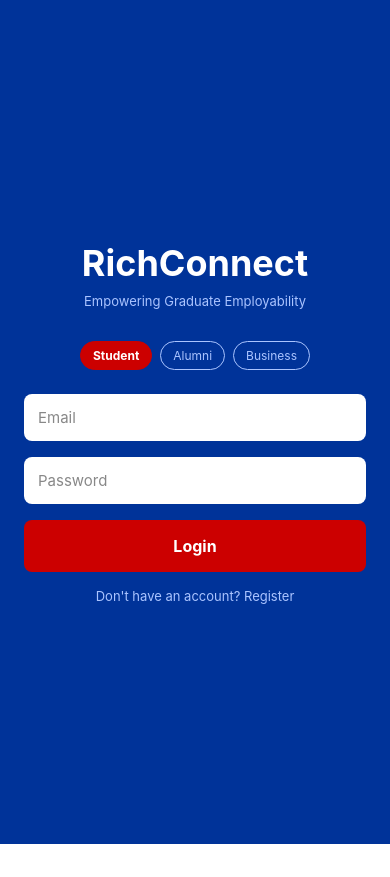
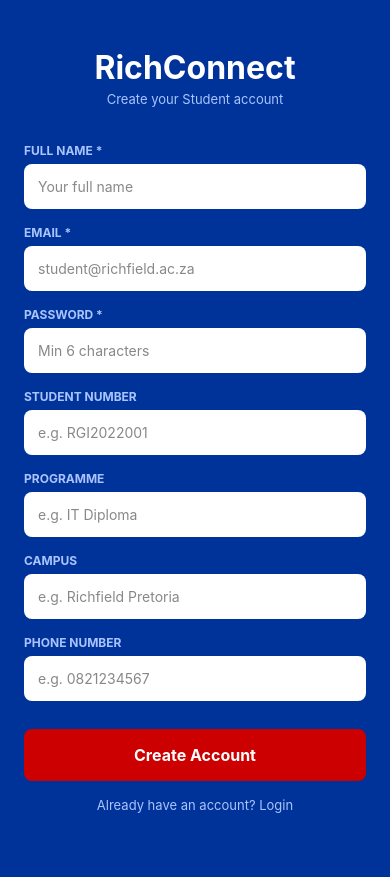
Before and after one commit to 24NgoashengMartin/RichConnect, a React Native app: screen /Register in a window 390 px wide. Before the commit the page ends 844 px from the top, so only its background shows below. Built offline with nearby package versions, Linux system fonts and the light colour scheme.

Commit message:
Dashboard shows real user name from Firestore

```diff
--- a/App.js
+++ b/App.js
@@ -21,6 +21,7 @@
 import SettingsScreen from './screens/SettingsScreen';
 import OnboardingScreen from './screens/OnboardingScreen';
 import CVUploadScreen from './screens/CVUploadScreen';
+import RegisterScreen from './screens/RegisterScreen';
 
 const Stack = createStackNavigator();
 
@@ -48,6 +49,7 @@
         <Stack.Screen name="Settings" component={SettingsScreen} />
         <Stack.Screen name="Onboarding" component={OnboardingScreen} />
         <Stack.Screen name="CVUpload" component={CVUploadScreen} />
+        <Stack.Screen name="Register" component={RegisterScreen} />
       </Stack.Navigator>
     </NavigationContainer>
   );
--- a/screens/LoginScreen.js
+++ b/screens/LoginScreen.js
@@ -1,17 +1,14 @@
 import React, { useState } from 'react';
 import { View, Text, TextInput, TouchableOpacity, StyleSheet, KeyboardAvoidingView, Platform, Alert } from 'react-native';
-import { signInWithEmailAndPassword, createUserWithEmailAndPassword } from 'firebase/auth';
-import { doc, setDoc, getDoc } from 'firebase/firestore';
+import { signInWithEmailAndPassword } from 'firebase/auth';
+import { doc, getDoc } from 'firebase/firestore';
 import { auth, db } from '../firebase';
-
-const ADMIN_EMAILS = ['admin@richconnect.ac.za', 'admin@richfield.ac.za'];
 
 export default function LoginScreen({ navigation }) {
   const [email, setEmail] = useState('');
   const [password, setPassword] = useState('');
   const [userType, setUserType] = useState('Student');
   const [loading, setLoading] = useState(false);
-  const [isLogin, setIsLogin] = useState(true);
   const userTypes = ['Student', 'Alumni', 'Business'];
 
   const getDashboard = (type) => {
@@ -38,31 +35,6 @@
     setLoading(false);
   };
 
-  const handleRegister = async () => {
-    if (!email || !password) { Alert.alert('Error', 'Please enter email and password'); return; }
-    if (ADMIN_EMAILS.includes(email.toLowerCase())) {
-      Alert.alert('Not Allowed', 'Admin accounts cannot self-register.'); return;
-    }
-    setLoading(true);
-    try {
-      const userCredential = await createUserWithEmailAndPassword(auth, email, password);
-      await setDoc(doc(db, 'users', userCredential.user.uid), {
-        email, userType, createdAt: new Date().toISOString(),
-        approved: userType === 'Business' ? false : true
-      });
-      if (userType === 'Business') {
-        navigation.navigate('PendingApproval');
-      } else if (userType === 'Alumni') {
-        navigation.navigate('AlumniVerification');
-      } else {
-        navigation.navigate('Onboarding');
-      }
-    } catch (error) {
-      Alert.alert('Register Failed', error.message);
-    }
-    setLoading(false);
-  };
-
   return (
     <KeyboardAvoidingView style={styles.container} behavior={Platform.OS === 'ios' ? 'padding' : 'height'}>
       <Text style={styles.logo}>RichConnect</Text>
@@ -76,11 +48,11 @@
       </View>
       <TextInput style={styles.input} placeholder="Email" placeholderTextColor="#888" value={email} onChangeText={setEmail} keyboardType="email-address" autoCapitalize="none"/>
       <TextInput style={styles.input} placeholder="Password" placeholderTextColor="#888" value={password} onChangeText={setPassword} secureTextEntry/>
-      <TouchableOpacity style={styles.loginBtn} onPress={isLogin ? handleLogin : handleRegister} disabled={loading}>
-        <Text style={styles.loginText}>{loading ? 'Loading...' : isLogin ? 'Login' : 'Register as ' + userType}</Text>
+      <TouchableOpacity style={styles.loginBtn} onPress={handleLogin} disabled={loading}>
+        <Text style={styles.loginText}>{loading ? 'Loading...' : 'Login'}</Text>
       </TouchableOpacity>
-      <TouchableOpacity onPress={() => setIsLogin(!isLogin)}>
-        <Text style={styles.registerText}>{isLogin ? "Don't have an account? Register" : "Already have an account? Login"}</Text>
+      <TouchableOpacity onPress={() => navigation.navigate('Register', { userType })}>
+        <Text style={styles.registerText}>Don't have an account? Register</Text>
       </TouchableOpacity>
     </KeyboardAvoidingView>
   );
--- /dev/null
+++ b/screens/RegisterScreen.js
@@ -0,0 +1,134 @@
+import React, { useState } from 'react';
+import { View, Text, TextInput, TouchableOpacity, StyleSheet, KeyboardAvoidingView, Platform, Alert, ScrollView } from 'react-native';
+import { createUserWithEmailAndPassword } from 'firebase/auth';
+import { doc, setDoc } from 'firebase/firestore';
+import { auth, db } from '../firebase';
+
+const ADMIN_EMAILS = ['admin@richconnect.ac.za', 'admin@richfield.ac.za'];
+
+export default function RegisterScreen({ navigation, route }) {
+  const userType = route?.params?.userType || 'Student';
+  const [loading, setLoading] = useState(false);
+  const [form, setForm] = useState({
+    email: '',
+    password: '',
+    name: '',
+    studentNumber: '',
+    programme: '',
+    campus: '',
+    phone: '',
+    companyName: '',
+    industry: '',
+  });
+
+  const update = (key, val) => setForm({ ...form, [key]: val });
+
+  const handleRegister = async () => {
+    if (!form.email || !form.password || !form.name) {
+      Alert.alert('Error', 'Please fill in all required fields'); return;
+    }
+    if (ADMIN_EMAILS.includes(form.email.toLowerCase())) {
+      Alert.alert('Not Allowed', 'Admin accounts cannot self-register.'); return;
+    }
+    setLoading(true);
+    try {
+      const userCredential = await createUserWithEmailAndPassword(auth, form.email, form.password);
+      const uid = userCredential.user.uid;
+
+      await setDoc(doc(db, 'users', uid), {
+        email: form.email, userType,
+        createdAt: new Date().toISOString(),
+        approved: userType === 'Business' ? false : true,
+      });
+
+      await setDoc(doc(db, 'profiles', uid), {
+        name: form.name,
+        email: form.email,
+        studentNumber: form.studentNumber || '',
+        programme: form.programme || '',
+        campus: form.campus || '',
+        phone: form.phone || '',
+        companyName: form.companyName || '',
+        industry: form.industry || '',
+        headline: userType === 'Student' ? 'Student at Richfield' : userType === 'Business' ? 'Business User' : 'Alumni',
+        skills: '',
+        about: '',
+        github: '',
+        linkedin: '',
+        createdAt: new Date().toISOString(),
+      });
+
+      if (userType === 'Business') {
+        navigation.navigate('PendingApproval');
+      } else if (userType === 'Alumni') {
+        navigation.navigate('AlumniVerification');
+      } else {
+        navigation.navigate('Onboarding');
+      }
+    } catch (error) {
+      Alert.alert('Register Failed', error.message);
+    }
+    setLoading(false);
+  };
+
+  return (
+    <KeyboardAvoidingView style={styles.container} behavior={Platform.OS === 'ios' ? 'padding' : 'height'}>
+      <ScrollView contentContainerStyle={styles.scroll}>
+        <Text style={styles.logo}>RichConnect</Text>
+        <Text style={styles.tagline}>Create your {userType} account</Text>
+
+        <Text style={styles.label}>Full Name *</Text>
+        <TextInput style={styles.input} value={form.name} onChangeText={t => update('name', t)} placeholder="Your full name" placeholderTextColor="#888"/>
+
+        <Text style={styles.label}>Email *</Text>
+        <TextInput style={styles.input} value={form.email} onChangeText={t => update('email', t)} placeholder={userType === 'Student' ? 'student@richfield.ac.za' : 'your@email.com'} placeholderTextColor="#888" keyboardType="email-address" autoCapitalize="none"/>
+
+        <Text style={styles.label}>Password *</Text>
+        <TextInput style={styles.input} value={form.password} onChangeText={t => update('password', t)} placeholder="Min 6 characters" placeholderTextColor="#888" secureTextEntry/>
+
+        {userType === 'Student' && (
+          <>
+            <Text style={styles.label}>Student Number</Text>
+            <TextInput style={styles.input} value={form.studentNumber} onChangeText={t => update('studentNumber', t)} placeholder="e.g. RGI2022001" placeholderTextColor="#888"/>
+            <Text style={styles.label}>Programme</Text>
+            <TextInput style={styles.input} value={form.programme} onChangeText={t => update('programme', t)} placeholder="e.g. IT Diploma" placeholderTextColor="#888"/>
+            <Text style={styles.label}>Campus</Text>
+            <TextInput style={styles.input} value={form.campus} onChangeText={t => update('campus', t)} placeholder="e.g. Richfield Pretoria" placeholderTextColor="#888"/>
+          </>
+        )}
+
+        {userType === 'Business' && (
+          <>
+            <Text style={styles.label}>Company Name</Text>
+            <TextInput style={styles.input} value={form.companyName} onChangeText={t => update('companyName', t)} placeholder="Your company name" placeholderTextColor="#888"/>
+            <Text style={styles.label}>Industry</Text>
+            <TextInput style={styles.input} value={form.industry} onChangeText={t => update('industry', t)} placeholder="e.g. Technology, Finance" placeholderTextColor="#888"/>
+          </>
+        )}
+
+        <Text style={styles.label}>Phone Number</Text>
+        <TextInput style={styles.input} value={form.phone} onChangeText={t => update('phone', t)} placeholder="e.g. 0821234567" placeholderTextColor="#888" keyboardType="phone-pad"/>
+
+        <TouchableOpacity style={styles.registerBtn} onPress={handleRegister} disabled={loading}>
+          <Text style={styles.registerText}>{loading ? 'Creating account...' : 'Create Account'}</Text>
+        </TouchableOpacity>
+
+        <TouchableOpacity onPress={() => navigation.goBack()}>
+          <Text style={styles.loginText}>Already have an account? Login</Text>
+        </TouchableOpacity>
+      </ScrollView>
+    </KeyboardAvoidingView>
+  );
+}
+
+const styles = StyleSheet.create({
+  container: { flex: 1, backgroundColor: '#003399' },
+  scroll: { padding: 24, paddingTop: 48 },
+  logo: { fontSize: 32, fontWeight: 'bold', color: '#fff', marginBottom: 4, textAlign: 'center' },
+  tagline: { fontSize: 13, color: '#aac4ff', marginBottom: 24, textAlign: 'center' },
+  label: { fontSize: 12, fontWeight: 'bold', color: '#aac4ff', marginBottom: 6, marginTop: 12, textTransform: 'uppercase' },
+  input: { backgroundColor: '#fff', borderRadius: 8, padding: 14, fontSize: 14, color: '#000', marginBottom: 4 },
+  registerBtn: { backgroundColor: '#CC0000', padding: 16, borderRadius: 8, alignItems: 'center', marginTop: 24, marginBottom: 16 },
+  registerText: { color: '#fff', fontWeight: 'bold', fontSize: 16 },
+  loginText: { color: '#aac4ff', fontSize: 13, textAlign: 'center', marginBottom: 40 },
+});
--- a/screens/StudentDashboard.js
+++ b/screens/StudentDashboard.js
@@ -1,20 +1,29 @@
 import React, { useState, useEffect } from 'react';
 import { View, Text, StyleSheet, TouchableOpacity, ScrollView } from 'react-native';
-import { collection, query, where, onSnapshot, orderBy, limit } from 'firebase/firestore';
+import { collection, query, where, onSnapshot, limit } from 'firebase/firestore';
 import { auth, db } from '../firebase';
+import { doc, getDoc } from 'firebase/firestore';
 
 export default function StudentDashboard({ navigation }) {
   const [notifications, setNotifications] = useState([]);
   const [jobs, setJobs] = useState([]);
+  const [userName, setUserName] = useState('');
 
   useEffect(() => {
     const uid = auth.currentUser.uid;
 
+    // Load user name
+    getDoc(doc(db, 'profiles', uid)).then(snap => {
+      if (snap.exists()) setUserName(snap.data().name || '');
+    });
+
+    // Real-time notifications
     const notifQ = query(collection(db, 'connections'), where('to', '==', uid), where('status', '==', 'pending'));
     const unsubNotif = onSnapshot(notifQ, snap => {
       setNotifications(snap.docs.map(d => ({ id: d.id, ...d.data() })));
     });
 
+    // Real jobs
     const jobsQ = query(collection(db, 'jobs'), where('status', '==', 'Approved'), limit(3));
     const unsubJobs = onSnapshot(jobsQ, snap => {
       setJobs(snap.docs.map(d => ({ id: d.id, ...d.data() })));
@@ -28,7 +37,7 @@
       <View style={styles.header}>
         <View>
           <Text style={styles.headerTitle}>RichConnect</Text>
-          <Text style={styles.headerSub}>Student Dashboard 🎓</Text>
+          <Text style={styles.headerSub}>Welcome, {userName || auth.currentUser?.email?.split('@')[0]} 👋</Text>
         </View>
         <View style={{flexDirection: 'row', gap: 16}}>
           <TouchableOpacity onPress={() => navigation.navigate('Notifications')}>
@@ -59,7 +68,7 @@
 
         <Text style={styles.sectionTitle}>Recommended Jobs</Text>
         {jobs.length === 0 ? (
-          <View style={styles.card}><Text style={styles.cardText}>No jobs available yet</Text></View>
+          <View style={styles.card}><Text style={styles.cardText}>No approved jobs yet</Text></View>
         ) : jobs.map(job => (
           <View key={job.id} style={styles.jobCard}>
             <View>
@@ -98,7 +107,7 @@
   feed: { padding: 16 },
   searchBar: { backgroundColor: '#fff', borderRadius: 10, padding: 14, marginBottom: 16, elevation: 2 },
   searchText: { color: '#888', fontSize: 14 },
-  alertCard: { backgroundColor: '#003399', borderRadius: 10, padding: 14, marginBottom: 16 },
+  alertCard: { backgroundColor: '#CC0000', borderRadius: 10, padding: 14, marginBottom: 16 },
   alertText: { color: '#fff', fontSize: 13, fontWeight: '600' },
   sectionTitle: { fontSize: 16, fontWeight: 'bold', color: '#003399', marginBottom: 12, marginTop: 8 },
   card: { backgroundColor: '#fff', borderRadius: 10, padding: 16, marginBottom: 12, elevation: 2 },
```
